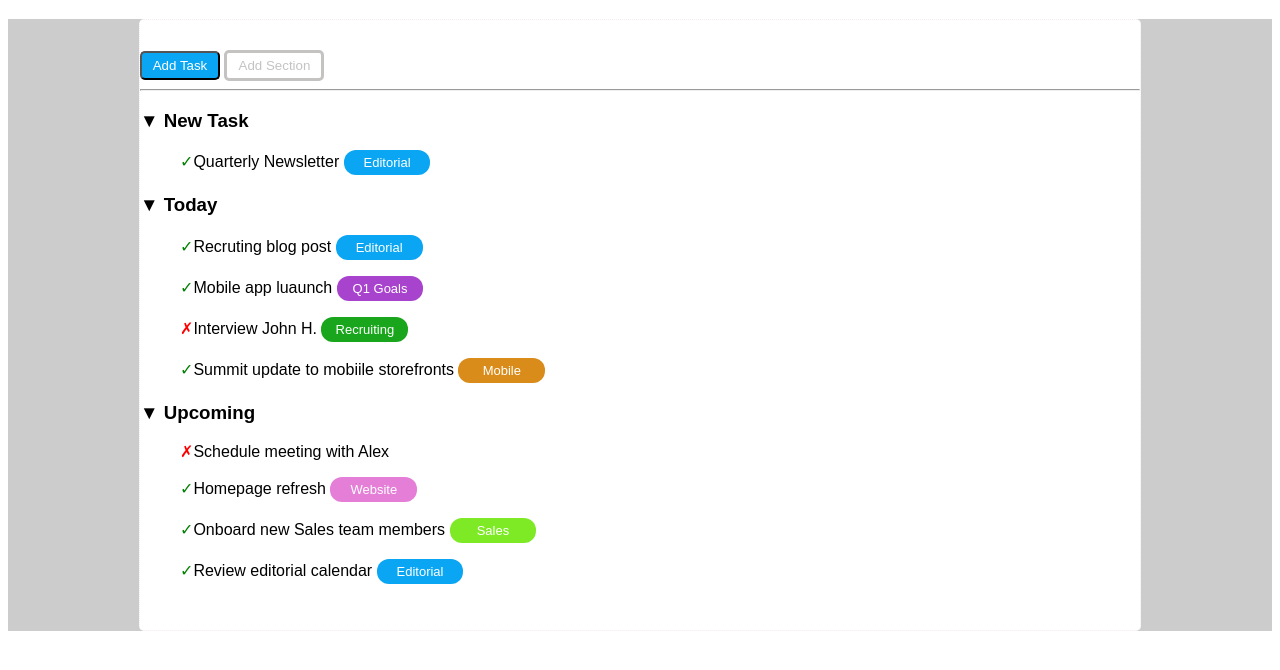
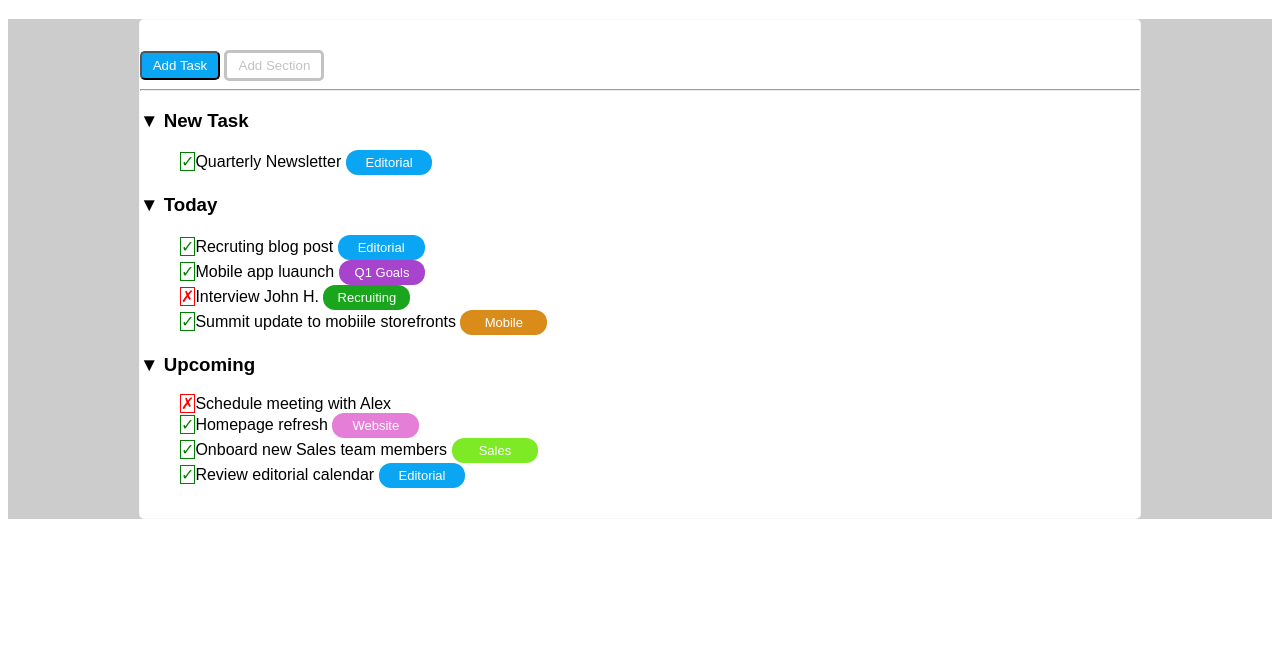
Before and after one commit to gianlucare/html-css-toboolist, a plain HTML site: page index.html in a window 1280 px wide. Shown: the part 114-784 px from the top of the page. Drawn offline with Linux system fonts and the light colour scheme.

Commit message:
fifthcommit

```diff
--- a/css/style.css
+++ b/css/style.css
@@ -82,6 +82,11 @@ main {
     font-size: small;
 }
 
+ul {
+    list-style: none;
+    margin:0;
+}
+
 .Mobile {
     display: inline-block;
     width: 8%;
@@ -118,8 +123,10 @@ main {
 
 .check {
     color:green;
+    border: 1px, solid, green;
 }
 
 .nocheck{
     color:red;
+    border: 1px, solid, red;
 }
--- a/index.html
+++ b/index.html
@@ -18,21 +18,27 @@
             <hr>
             <div>
                 <h3>&#9660; New Task</h3>
-                <ul><span class="check">&#10003;</span>Quarterly Newsletter <span class="editorial">Editorial</span></ul>
+                <ul>
+                <li><span class="check">&#10003;</span>Quarterly Newsletter <span class="editorial">Editorial</span></li>
+                </ul>
             </div>
             <div>
                 <h3>&#9660; Today</h3>
-                <ul><span class="check">&#10003;</span>Recruting blog post <span class="editorial">Editorial</span></ul>
-                <ul><span class="check">&#10003;</span>Mobile app luaunch <span class="Q1goals">Q1 Goals</span></ul>
-                <ul><span class="nocheck">&#10007;</span>Interview John H. <span class="Recruiting">Recruiting</span></ul>
-                <ul><span class="check">&#10003;</span>Summit update to mobiile storefronts <span class="Mobile">Mobile</span></ul>
+                <ul>
+                <li><span class="check">&#10003;</span>Recruting blog post <span class="editorial">Editorial</span></li>
+                <li><span class="check">&#10003;</span>Mobile app luaunch <span class="Q1goals">Q1 Goals</span></li>
+                <li><span class="nocheck">&#10007;</span>Interview John H. <span class="Recruiting">Recruiting</span></li>
+                <li><span class="check">&#10003;</span>Summit update to mobiile storefronts <span class="Mobile">Mobile</span></li>
+                </ul>
             </div>
             <div>
                 <h3>&#9660; Upcoming</h3>
-                <ul><span class="nocheck">&#10007;</span>Schedule meeting with Alex</ul>
-                <ul><span class="check">&#10003;</span>Homepage refresh <span class="Website">Website</span></ul>
-                <ul><span class="check">&#10003;</span>Onboard new Sales team members <span class="Sales">Sales</span></ul>
-                <ul><span class="check">&#10003;</span>Review editorial calendar <span class="editorial">Editorial</span></ul>
+                <ul>
+                <li><span class="nocheck">&#10007;</span>Schedule meeting with Alex</li>
+                <li><span class="check">&#10003;</span>Homepage refresh <span class="Website">Website</span></li>
+                <li><span class="check">&#10003;</span>Onboard new Sales team members <span class="Sales">Sales</span></li>
+                <li><span class="check">&#10003;</span>Review editorial calendar <span class="editorial">Editorial</span></li>
+                </ul>
             </div>
         </div>
     </main>
```
